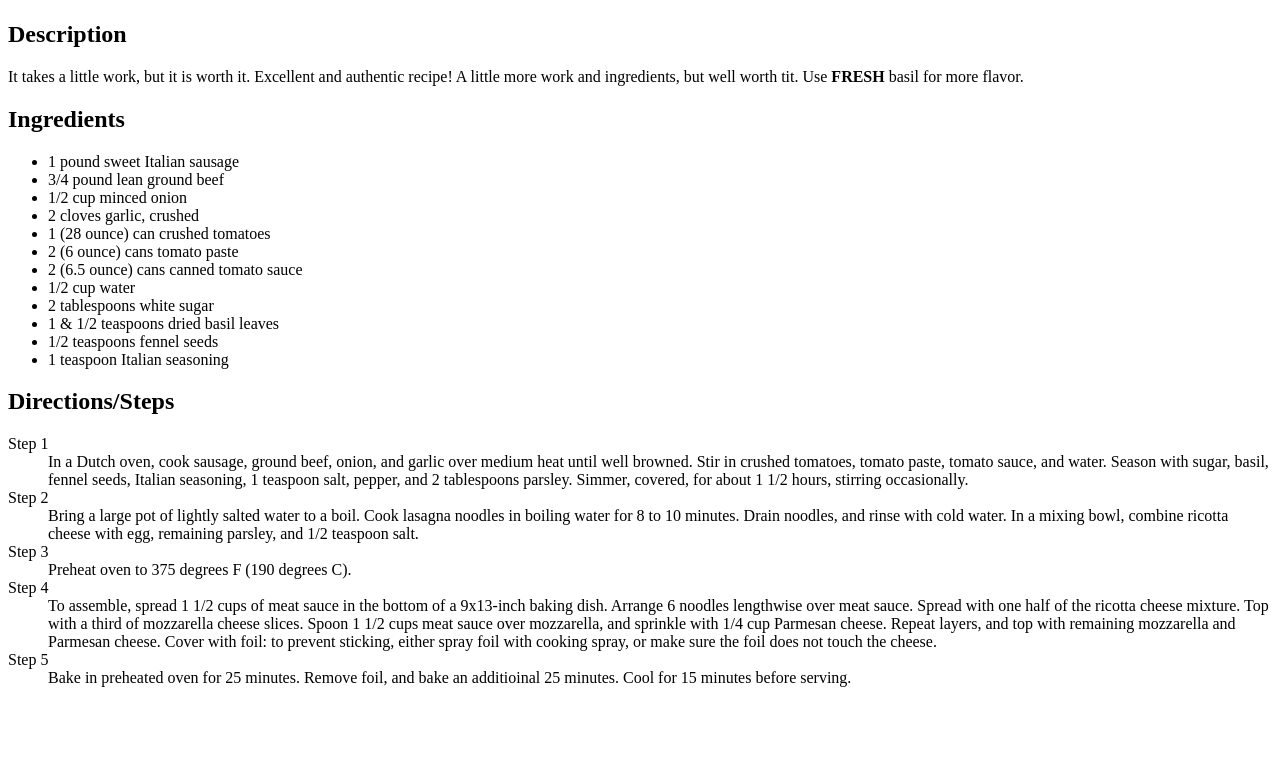
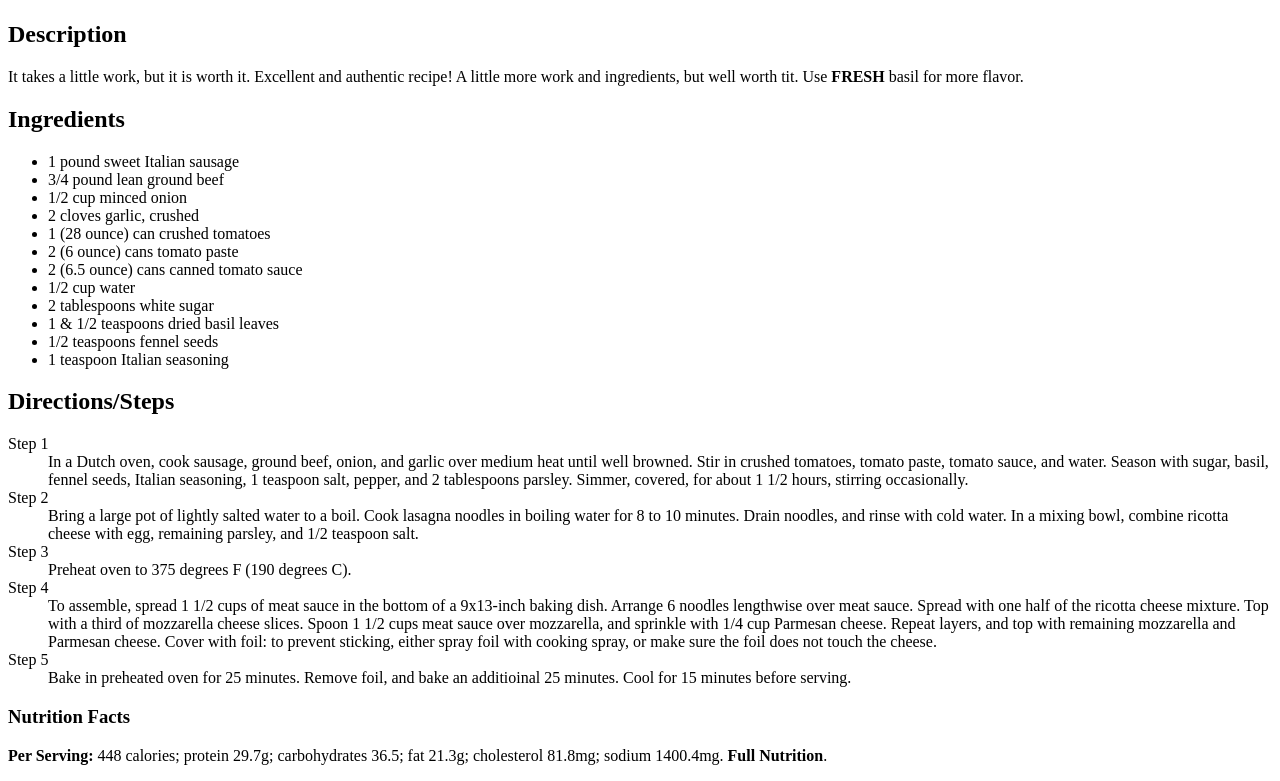
Before and after one commit to tylersortijas/odin-recipes, a plain HTML site: page recipes/lasagna.html in a window 1280 px wide. Shown: the part 334-1115 px from the top of the page. Before the commit the page ends 1037 px from the top, so only its background shows below. Drawn offline with Linux system fonts and the light colour scheme.

Commit message:
Added Nutrition info
Just added nutritional information about the dish on the bottom of the page.

```diff
--- a/recipes/lasagna.html
+++ b/recipes/lasagna.html
@@ -43,5 +43,8 @@
         <dt>Step 5</dt>
         <dd>Bake in preheated oven for 25 minutes. Remove foil, and bake an additioinal 25 minutes. Cool for 15 minutes before serving.</dd>
     </dl>
+
+    <h3>Nutrition Facts</h3>
+    <p><strong>Per Serving:</strong> 448 calories; protein 29.7g; carbohydrates 36.5; fat 21.3g; cholesterol 81.8mg; sodium 1400.4mg. <strong>Full Nutrition</strong>.</p>
 </body>
 </html>
```
